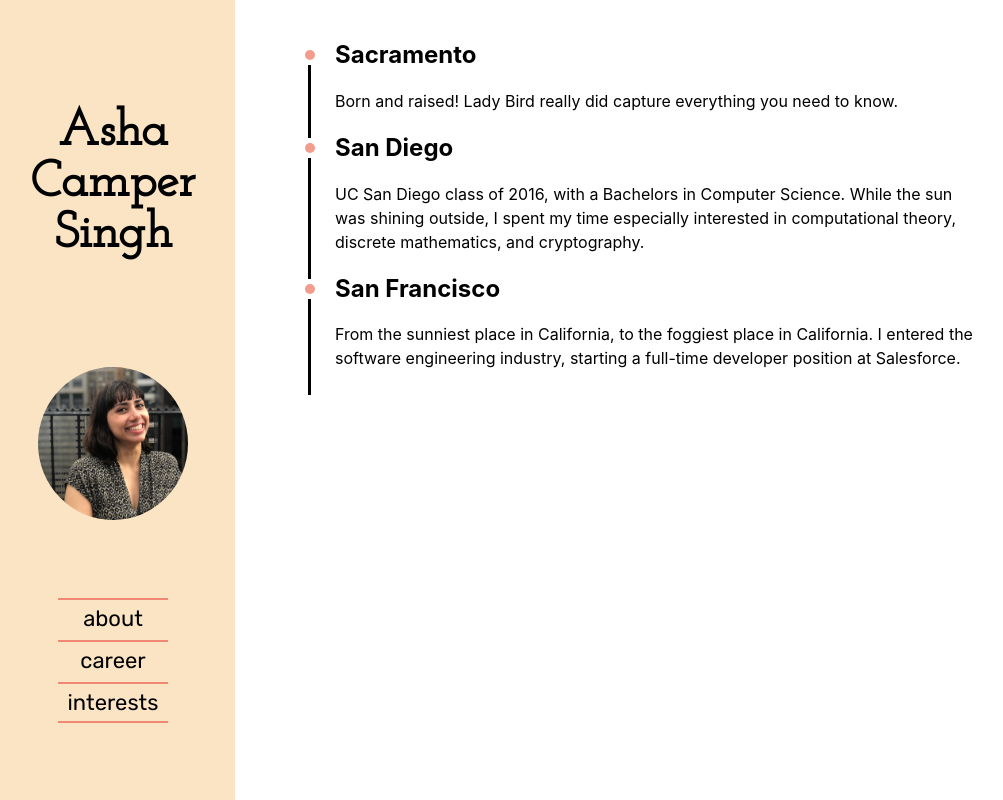
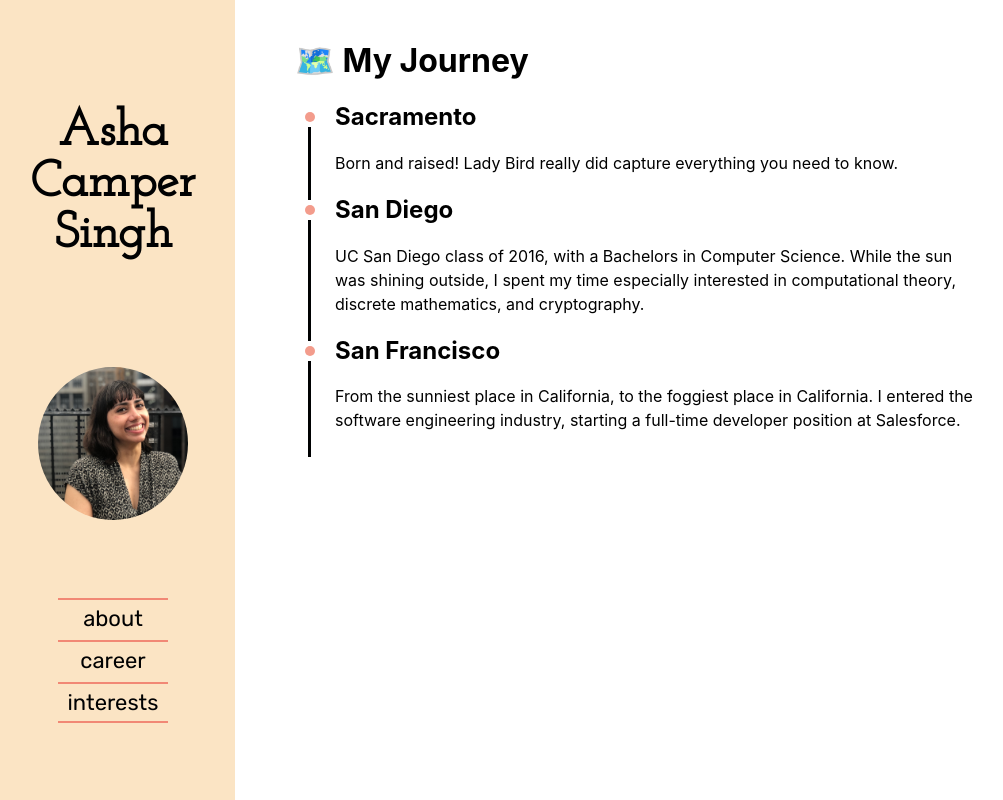
Before and after one commit to ashacs/ashacs.github.io, a React (Create React App) app: page /about in a window 1280 px wide. Shown: the whole page, without its empty margins (9-1012 px from the left). Built offline with nearby package versions, Linux system fonts and the light colour scheme; a web font is replaced by a local one.

Commit message:
Add heading to timeline section

```diff
--- a/src/Components/Timeline/index.js
+++ b/src/Components/Timeline/index.js
@@ -11,6 +11,7 @@ class Timeline extends Component {
   render() {
     return (
       <div className="timeline">
+        <h1>🗺️ My Journey</h1>
         <ul className="listBare timelineList">
           <TimelineEvent
             title="Sacramento"
```
